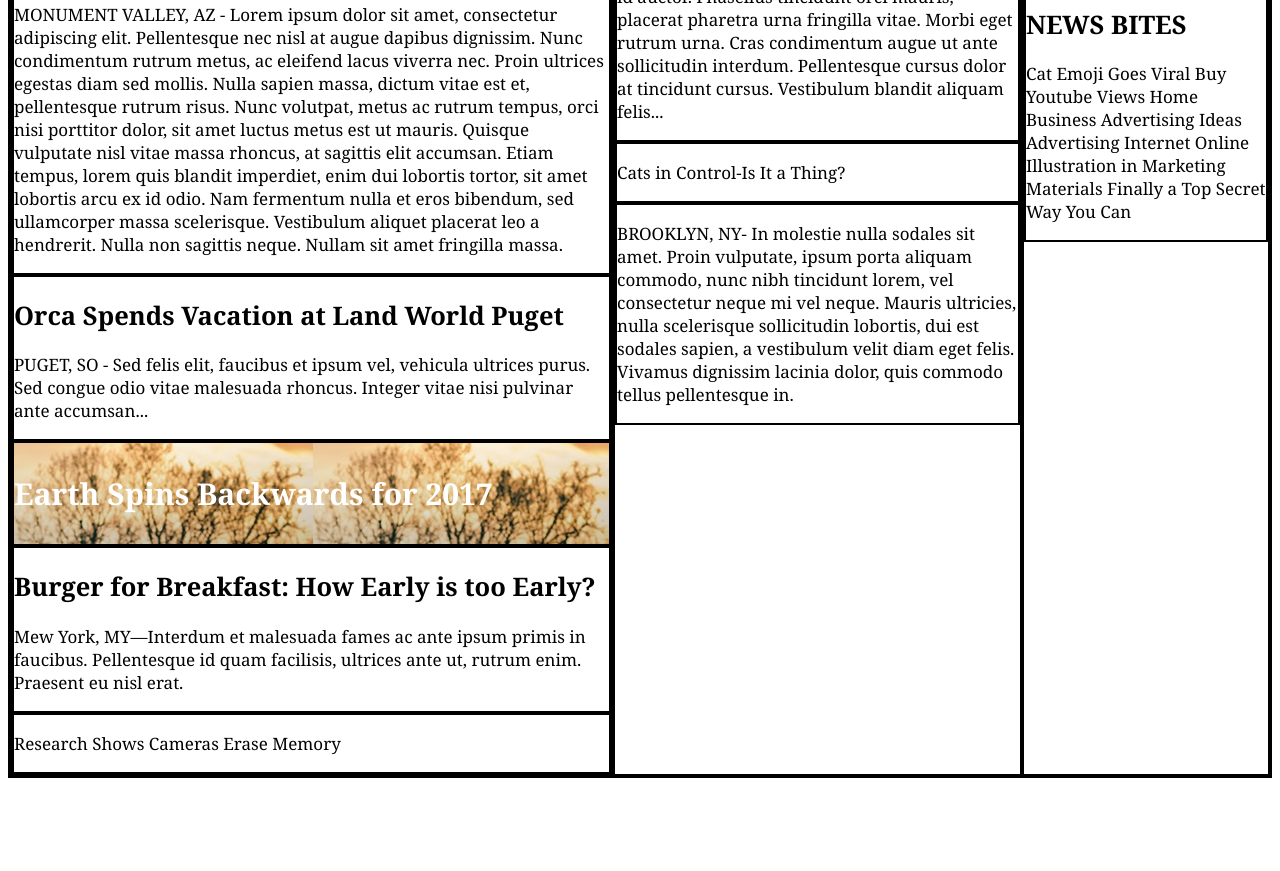
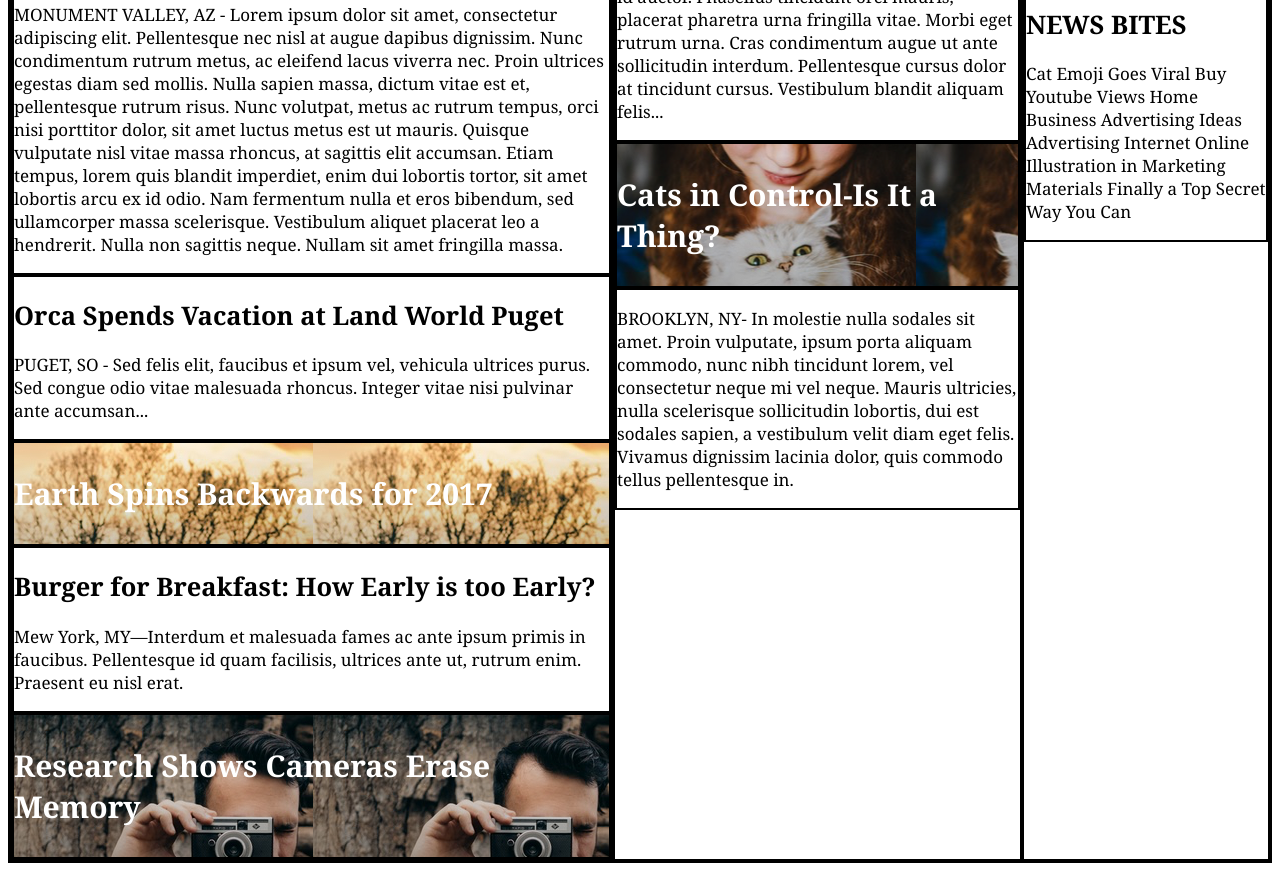
Before and after one commit to Monty15/My-Times, a plain HTML site: page index.html in a window 1280 px wide. Shown: the part 331-1202 px from the top of the page. Before the commit the page ends 1117 px from the top, so only its background shows below. Drawn offline with Linux system fonts and the light colour scheme; files whose address does not match are found by name.

Commit message:
photo changes

```diff
--- a/index.html
+++ b/index.html
@@ -41,7 +41,7 @@
            <h2>Burger for Breakfast: How Early is too Early?</h2>
            <p>Mew York, MY—Interdum et malesuada fames ac ante ipsum primis in faucibus. Pellentesque id quam facilisis, ultrices ante ut, rutrum enim. Praesent eu nisl erat.</p>
          </div>
-         <div>
+         <div id="flex" class="camera">
            <p>Research Shows Cameras Erase Memory</p>
          </div>
        </div>
@@ -51,7 +51,7 @@
            <h2>FBI Finds Action Star Guilty of False Advertising</h2>
            <p>WASHINGTON DC- Donec luctus sem augue, rutrum posuere orci aliquam sed. Nam vitae aliquam lectus. Sed tempor tortor est, nec sagittis eros tincidunt sed. Morbi venenatis condimentum sem, vitae sollicitudin turpis pulvinar eget. Morbi pellentesque consectetur mi id auctor. Phasellus tincidunt orci mauris, placerat pharetra urna fringilla vitae. Morbi eget rutrum urna. Cras condimentum augue ut ante sollicitudin interdum. Pellentesque cursus dolor at tincidunt cursus. Vestibulum blandit aliquam felis...</p>
          </div>
-         <div>
+         <div id="flex" class="cats">
            <p>Cats in Control-Is It a Thing?</p>
          </div>
          <div>
--- a/resources/style.css
+++ b/resources/style.css
@@ -63,6 +63,24 @@ div {
   color: white;
 }
 
+.camera {
+  background-image: url("../resources/img-story-3.png");
+  opacity: 100%;
+  font-family: Georgia;
+  font-weight: bold;
+  font-size: 30px;
+  color: white;
+}
+
+.cats {
+  background-image: url("../resources/img-story-1.png");
+  opacity: 100%;
+  font-family: Georgia;
+  font-weight: bold;
+  font-size: 30px;
+  color: white;
+}
+
 .column {
   font-family: Georgia;
   font-size: 17px;
```
